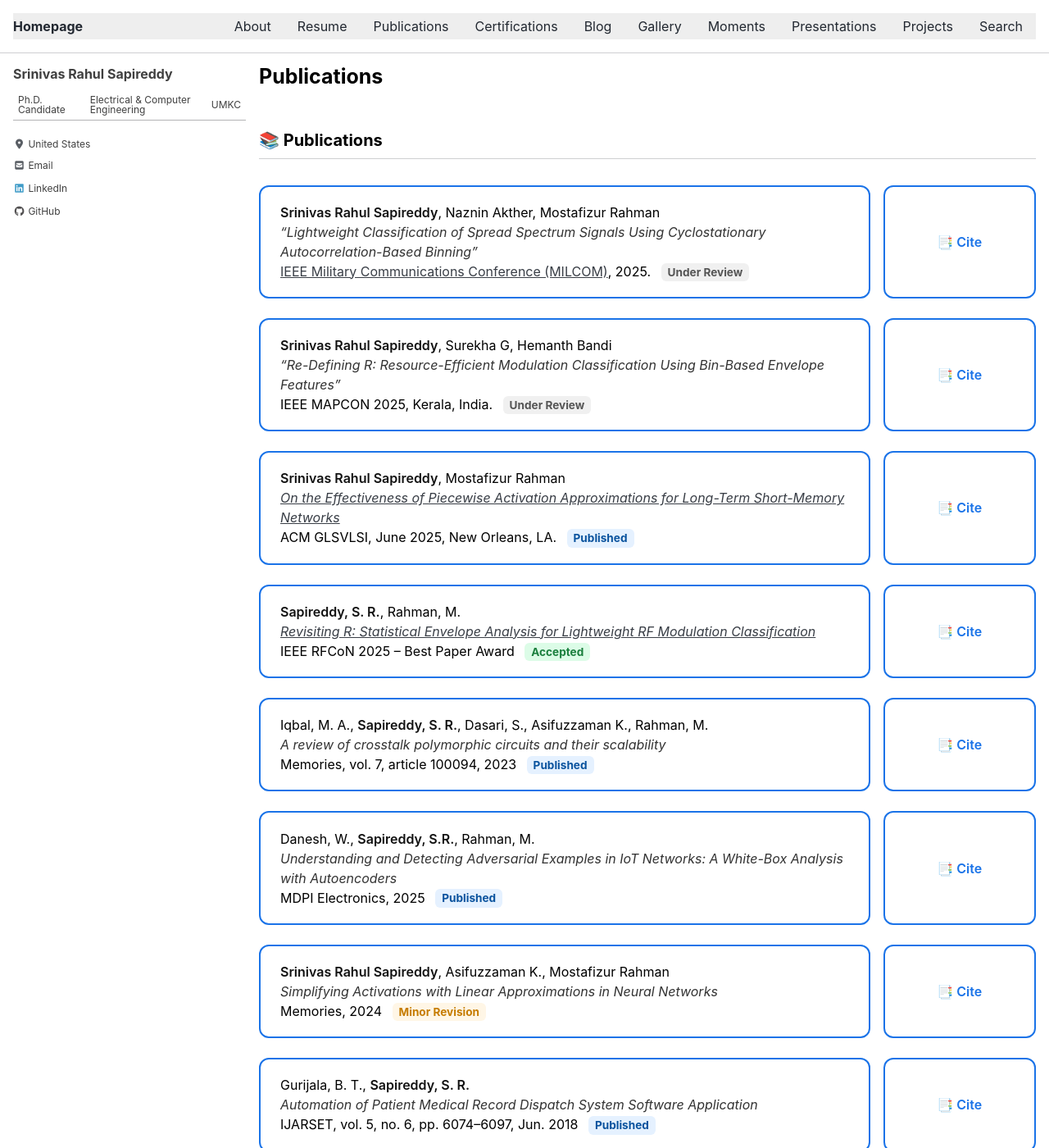
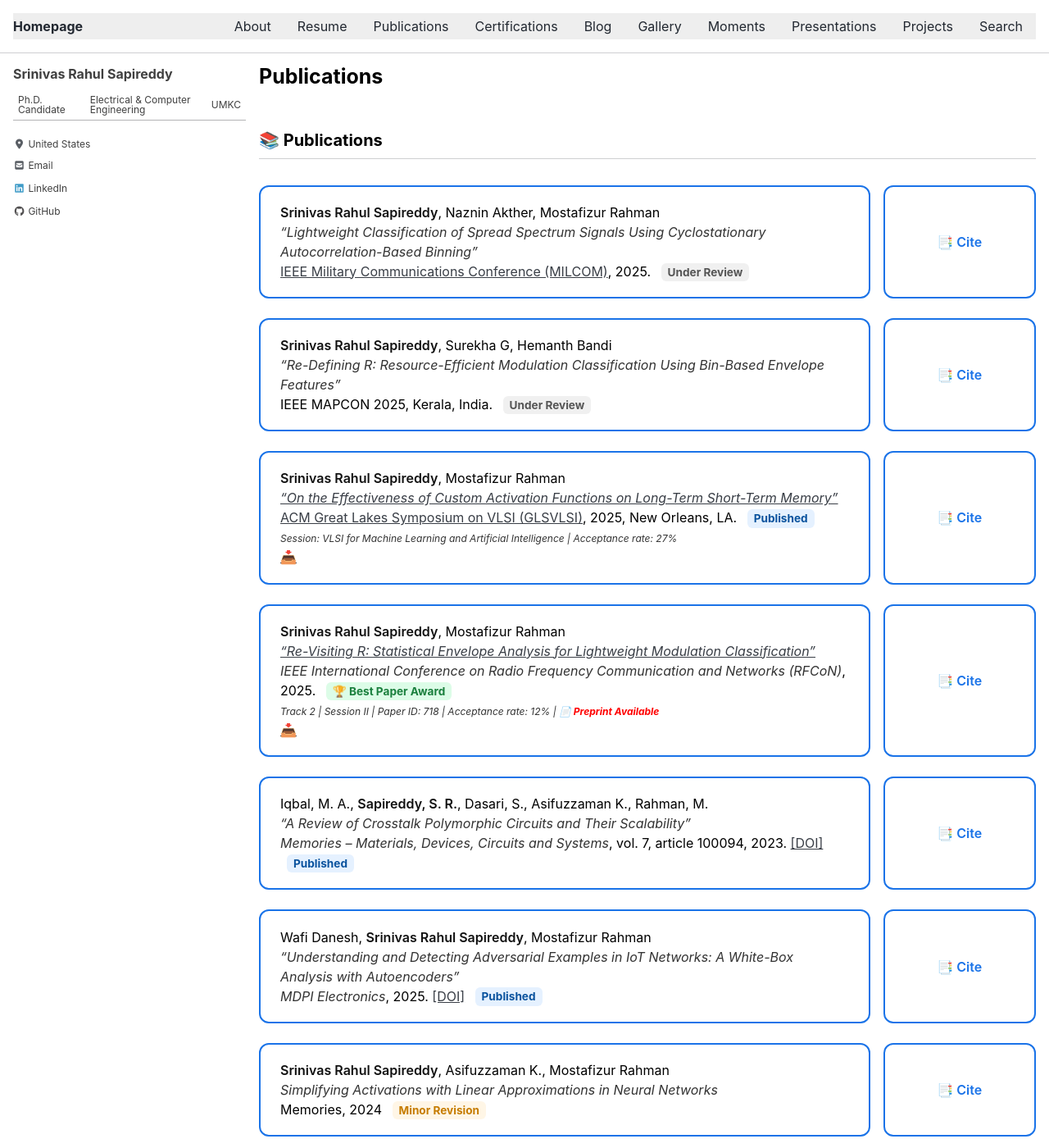
Before and after one commit to srsapireddy/srsapireddy.github.io, a Jekyll site: the page built from _pages/publications.md, in a window 1280 px wide and 1400 px high. Shown: the whole window at 82% size. Built offline with Jekyll 4.4.1, drawn with Linux system fonts in a browser that asks for light colours; cached includes are drawn as plain includes; nearby versions of some CDN libraries.

Commit message:
Update publications.md

```diff
--- a/_pages/publications.md
+++ b/_pages/publications.md
@@ -163,23 +163,36 @@
     </div>
     <div class="pub-entry">
       <div class="pub-card">
-        <strong>Srinivas Rahul Sapireddy</strong>, Mostafizur Rahman<br>
-        <em><a href="https://doi.org/10.1145/3716368.3735217" target="_blank">On the Effectiveness of Piecewise Activation Approximations for Long-Term Short-Memory Networks</a></em><br>
-        ACM GLSVLSI, June 2025, New Orleans, LA.
-        <span class="status published">Published</span>
-      </div>
+      <strong>Srinivas Rahul Sapireddy</strong>, Mostafizur Rahman<br>
+      <em><a href="https://dl.acm.org/doi/10.1145/3716368.3735217" target="_blank">“On the Effectiveness of Custom Activation Functions on Long-Term Short-Term Memory”</a></em><br>
+      <a href="https://dl.acm.org/doi/10.1145/3716368.3735217" target="_blank">ACM Great Lakes Symposium on VLSI (GLSVLSI)</a>, 2025, New Orleans, LA.
+      <span class="status published">Published</span><br>
+      <small><em>Session: VLSI for Machine Learning and Artificial Intelligence | Acceptance rate: 27%</em></small><br>
+      <a href="/images/PID69.pdf" target="_blank" title="Download PDF">📥</a>
+    </div>
       <div class="cite-box" onclick="copyCitation('cite3')">
         📑 Cite
         <textarea id="cite3" class="hidden-citation">Srinivas Rahul Sapireddy and Mostafizur Rahman. 2025. On the Effectiveness of Piecewise Activation Approximations for Long-Term Short-Memory Networks. In Proceedings of the Great Lakes Symposium on VLSI 2025 (GLSVLSI '25), June 29, 2025, pp. 740–745. https://doi.org/10.1145/3716368.3735217</textarea>
       </div>
     </div>
     <div class="pub-entry">
-      <div class="pub-card">
-        <strong>Sapireddy, S. R.</strong>, Rahman, M.<br>
-        <em><a href="https://arxiv.org/abs/2506.19956" target="_blank">Revisiting R: Statistical Envelope Analysis for Lightweight RF Modulation Classification</a></em><br>
-        IEEE RFCoN 2025 – Best Paper Award
-        <span class="status accepted">Accepted</span>
-      </div>
+          <div class="pub-card">
+      <strong>Srinivas Rahul Sapireddy</strong>, Mostafizur Rahman<br>
+      <em>
+        <a href="https://arxiv.org/abs/2506.19956" target="_blank">
+          “Re-Visiting R: Statistical Envelope Analysis for Lightweight Modulation Classification”
+        </a>
+      </em><br>
+      <em>IEEE International Conference on Radio Frequency Communication and Networks (RFCoN)</em>, 2025.
+      <span class="status accepted">🏆 Best Paper Award</span><br>
+      <small>
+        <em>
+          Track 2 | Session II | Paper ID: 718 | Acceptance rate: 12% |
+          <span style="color: red; font-weight: bold;">📄 Preprint Available</span>
+        </em>
+      </small><br>
+      <a href="/images/PID718.pdf" target="_blank" title="Download PDF">📥</a>
+    </div>
       <div class="cite-box" onclick="copyCitation('cite4')">
         📑 Cite
         <textarea id="cite4" class="hidden-citation">Sapireddy, S. R., & Rahman, M. (2025). Revisiting R: Statistical Envelope Analysis for Lightweight RF Modulation Classification. ArXiv. https://arxiv.org/abs/2506.19956</textarea>
@@ -187,11 +200,12 @@
     </div>
     <div class="pub-entry">
       <div class="pub-card">
-        Iqbal, M. A., <strong>Sapireddy, S. R.</strong>, Dasari, S., Asifuzzaman K., Rahman, M.<br>
-        <em>A review of crosstalk polymorphic circuits and their scalability</em><br>
-        Memories, vol. 7, article 100094, 2023
-        <span class="status published">Published</span>
-      </div>
+      Iqbal, M. A., <strong>Sapireddy, S. R.</strong>, Dasari, S., Asifuzzaman K., Rahman, M.<br>
+      <em>“A Review of Crosstalk Polymorphic Circuits and Their Scalability”</em><br>
+      <em>Memories – Materials, Devices, Circuits and Systems</em>, vol. 7, article 100094, 2023.
+      <a href="https://doi.org/10.1016/j.memori.2023.100094" target="_blank">[DOI]</a>
+      <span class="status published">Published</span>
+    </div>
       <div class="cite-box" onclick="copyCitation('cite5')">
         📑 Cite
         <textarea id="cite5" class="hidden-citation">Iqbal, M. A., Sapireddy, S. R., Dasari, S., Asifuzzaman, K., & Rahman, M. (2024). A review of crosstalk polymorphic circuits and their scalability. Memories - Materials, Devices, Circuits and Systems, 7, 100094. https://doi.org/10.1016/j.memori.2023.100094</textarea>
@@ -199,11 +213,12 @@
     </div>
     <div class="pub-entry">
       <div class="pub-card">
-        Danesh, W., <strong>Sapireddy, S.R.</strong>, Rahman, M.<br>
-        <em>Understanding and Detecting Adversarial Examples in IoT Networks: A White-Box Analysis with Autoencoders</em><br>
-        MDPI Electronics, 2025
-        <span class="status published">Published</span>
-      </div>
+      Wafi Danesh, <strong>Srinivas Rahul Sapireddy</strong>, Mostafizur Rahman<br>
+      <em>“Understanding and Detecting Adversarial Examples in IoT Networks: A White-Box Analysis with Autoencoders”</em><br>
+      <em>MDPI Electronics</em>, 2025.
+      <a href="https://doi.org/10.3390/electronics14153015" target="_blank">[DOI]</a>
+      <span class="status published">Published</span>
+    </div>
       <div class="cite-box" onclick="copyCitation('cite6')">
         📑 Cite
         <textarea id="cite6" class="hidden-citation">Danesh, W.; Sapireddy, S.R.; Rahman, M. Understanding and Detecting Adversarial Examples in IoT Networks: A White-Box Analysis with Autoencoders. Electronics 2025, 14, 3015. https://doi.org/10.3390/electronics14153015</textarea>
```
